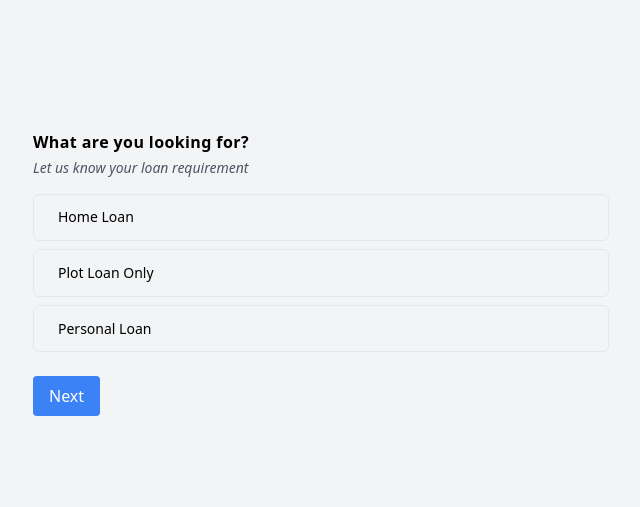
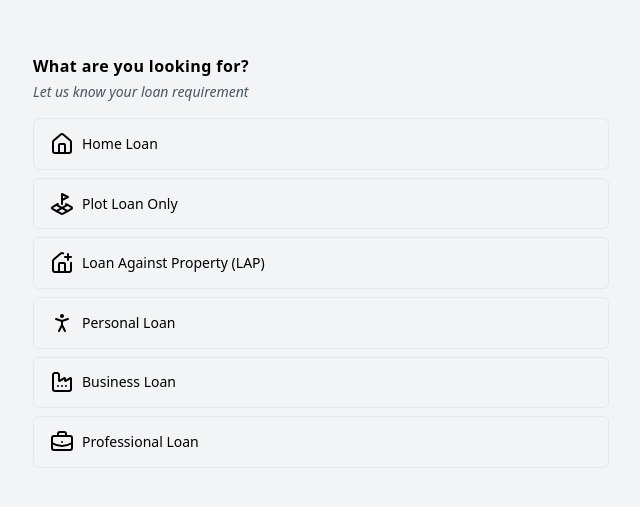
Before and after one commit to alokRajEyantrik/mobileApp, a SvelteKit app: page /getStarted in a window 1280 px wide. Shown: the part 127-634 px from the top of the page, without its empty margins (319-959 px from the left). Built offline with nearby package versions, Linux system fonts and the light colour scheme.

Commit message:
slide added

```diff
--- a/src/lib/components/Radio.svelte
+++ b/src/lib/components/Radio.svelte
@@ -7,7 +7,6 @@
 	export let showValue: string = ''; // optional fallback
 	export let customLabel: string = ''; // NEW — display label instead of groupValue if provided
 	export let groupId: string;
-	export let emoji: string = '';
 	export let onClick = () => {};
 	export let onChange = () => {};
 	export let className = '';
--- a/src/routes/(form)/getStarted/+page.svelte
+++ b/src/routes/(form)/getStarted/+page.svelte
@@ -2,24 +2,85 @@
 	import { fade, slide } from 'svelte/transition';
 	import { tick } from 'svelte';
 	import QuestionRadioForm from '$lib/components/QuestionRadioForm.svelte';
+	import {
+		House,
+		LandPlot,
+		HousePlus,
+		PersonStanding,
+		Factory,
+		Plus,
+		ArrowLeftRight,
+		BriefcaseBusiness
+	} from '@lucide/svelte';
 
 	let questions = [
 		{
 			question: 'What are you looking for?',
 			description: 'Let us know your loan requirement',
 			options: [
-				{ label: 'Home Loan', value: 'Home Loan' },
-				{ label: 'Plot Loan Only', value: 'Plot Loan Only' },
-				{ label: 'Personal Loan', value: 'Personal Loan' }
+				{
+					label: 'Home Loan',
+					value: 'Home Loan',
+					groupName: 'loanName',
+					groupId: 'HL',
+					Icon: House
+				},
+				{
+					label: 'Plot Loan Only',
+					value: 'Plot Loan Only',
+					groupName: 'loanName',
+					groupId: 'Plot',
+					Icon: LandPlot
+				},
+				{
+					label: 'Loan Against Property (LAP)',
+					value: 'Loan Against Property (LAP)',
+					groupName: 'loanName',
+					groupId: 'LAP',
+					Icon: HousePlus
+				},
+				{
+					label: 'Personal Loan',
+					value: 'Personal Loan',
+					groupName: 'loanName',
+					groupId: 'PL',
+					Icon: PersonStanding
+				},
+				{
+					label: 'Business Loan',
+					value: 'Business Loan',
+					groupName: 'loanName',
+					groupId: 'BL',
+					Icon: Factory
+				},
+				{
+					label: 'Professional Loan',
+					value: 'Professional Loan',
+					groupName: 'loanName',
+					groupId: 'ProfessionalLoan',
+					Icon: BriefcaseBusiness
+				}
 			],
 			key: 'loanName'
 		},
 		{
-			question: 'What kind of loan is it?',
-			description: 'Choose your loan type',
+			question: 'What type of loan are you planning?',
+			description: 'It will help us to identify your requirements, specifically',
 			options: [
-				{ label: 'New Loan', value: 'New Loan' },
-				{ label: 'Balance Transfer Only', value: 'Balance Transfer Only' }
+				{
+					label: 'New Loan',
+					value: 'New Loan',
+					groupName: 'loanType',
+					groupId: 'newLoan',
+					Icon: Plus
+				},
+				{
+					label: 'Balance Transfer Only',
+					value: 'Balance Transfer Only',
+					groupName: 'loanType',
+					groupId: 'balanceTransfer',
+					Icon: ArrowLeftRight
+				}
 			],
 			key: 'loanType'
 		}
@@ -27,10 +88,23 @@
 
 	let currentStep = 0;
 	let formData = {};
+	let direction = 'forward'; // 'forward' or 'backward'
 
 	const nextStep = async () => {
-		if (currentStep < questions.length - 1) {
-			currentStep++;
+		if (formData[questions[currentStep].key]) {
+			direction = 'forward';
+			if (currentStep < questions.length - 1) {
+				currentStep++;
+				await tick();
+				scrollToTop();
+			}
+		}
+	};
+
+	const prevStep = async () => {
+		direction = 'backward';
+		if (currentStep > 0) {
+			currentStep--;
 			await tick();
 			scrollToTop();
 		}
@@ -40,25 +114,51 @@
 	function scrollToTop() {
 		scrollContainer.scrollTo({ top: 0, behavior: 'smooth' });
 	}
+
+	function fadeSlide(node, options) {
+		return {
+			// Use both fade and slide transitions together
+			delay: 0,
+			duration: 300,
+			css: (t, u) => {
+				const fadeStyle = fade(node, options).css(t, u);
+				const slideStyle = slide(node, options).css(t, u);
+				return `${fadeStyle}; ${slideStyle}`;
+			}
+		};
+	}
 </script>
 
 <div class="h-screen w-full overflow-hidden flex items-center justify-center bg-gray-100">
 	<div bind:this={scrollContainer} class="h-full w-full flex items-center justify-center p-4">
 		{#each questions as q, index}
 			{#if index === currentStep}
-				<!-- Outer div to apply one transition -->
-				<div in:fade={{ duration: 400 }} class="w-full max-w-xl">
-					<!-- Inner div to apply another transition -->
-					<div in:slide={{ y: 50 }}>
+				<!-- Animate based on direction -->
+				<div in:fadeSlide={{ x: direction === 'forward' ? 50 : -50 }} class="w-full max-w-xl">
+					<div>
 						<QuestionRadioForm
 							question={q.question}
 							description={q.description}
 							options={q.options}
 							bind:selectedOption={formData[q.key]}
 						/>
-						<button on:click={nextStep} class="mt-6 px-4 py-2 bg-blue-500 text-white rounded">
-							Next
-						</button>
+
+						<!-- Buttons -->
+						<div class="mt-6 flex justify-between">
+							{#if currentStep > 0}
+								<button on:click={prevStep} class="px-4 py-2 bg-gray-300 text-black rounded">
+									Back
+								</button>
+							{/if}
+							{#if formData[q.key]}
+								<button
+									on:click={nextStep}
+									class="px-4 py-2 bg-blue-500 text-white rounded ml-auto"
+								>
+									Next
+								</button>
+							{/if}
+						</div>
 					</div>
 				</div>
 			{/if}
```
